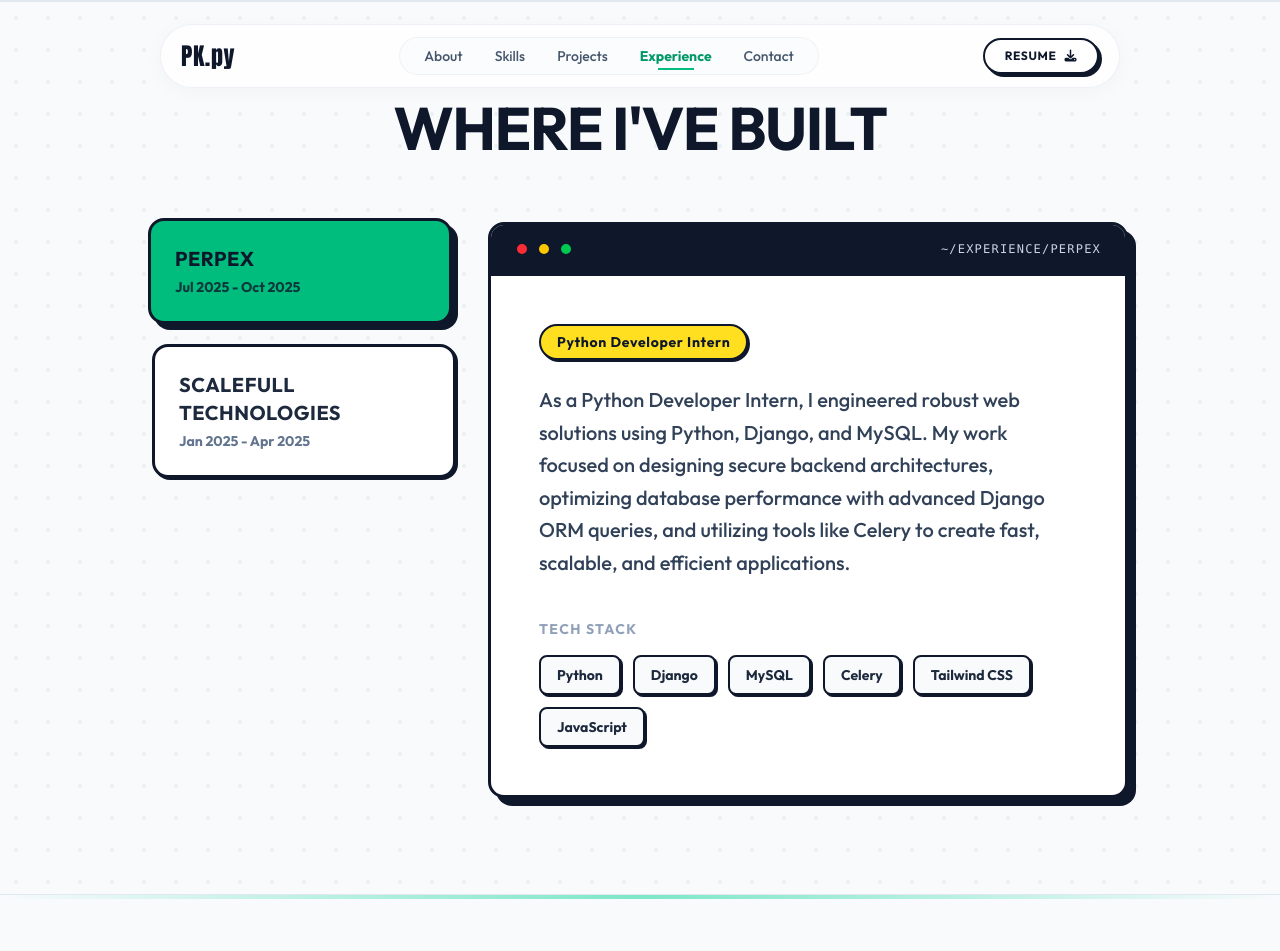
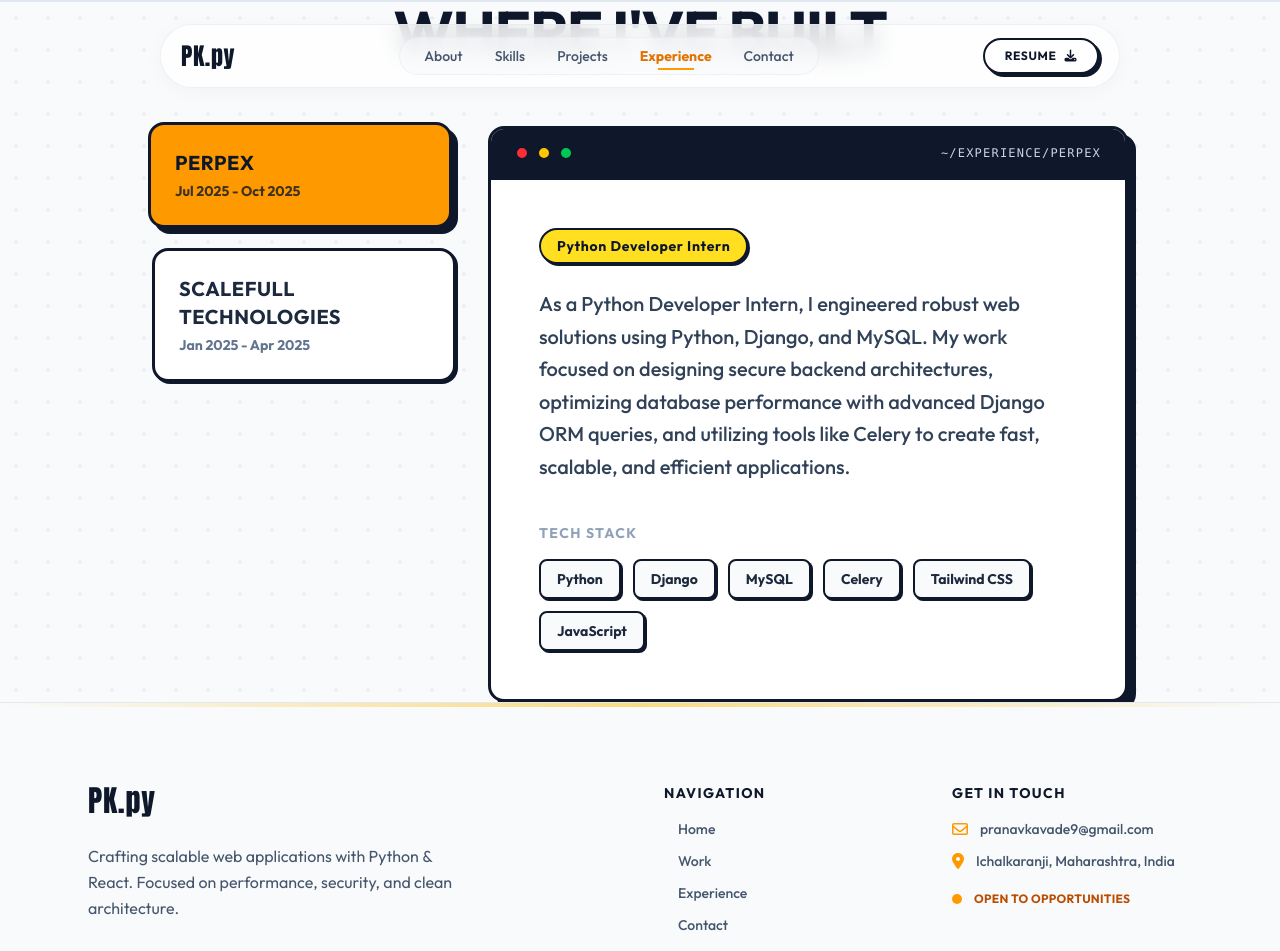
Before and after one commit to pranavkavade20/portfolio-pranav, a React (Vite) app: page /experience in a window 1280 px wide. Shown: the top 951 px of the page. Built offline with nearby package versions, Linux system fonts and the light colour scheme.

Commit message:
Update styling and structure across components: change color themes to amber, adjust layout elements for consistency, and add new SVG logo.

```diff
--- a/index.html
+++ b/index.html
@@ -3,7 +3,7 @@
 
 <head>
   <meta charset="UTF-8" />
-  <link rel="icon" type="image/svg+xml" href="src/assets/profile.jpg" />
+  <link rel="icon" type="image/svg+xml" href="src/assets/p.svg" />
   <meta name="viewport" content="width=device-width, initial-scale=1.0" />
   <title>portfolio-pranav</title>
   <link rel="preconnect" href="https://fonts.googleapis.com">
--- a/src/components/Contact/Contact.jsx
+++ b/src/components/Contact/Contact.jsx
@@ -11,7 +11,7 @@ function Contact() {
 
         {/* Outer offset container for a massive drop-shadow effect */}
         {/* Further Reduced padding/margin on mobile to maximize content area */}
-        <div className="bg-emerald-200 border-[3px] border-slate-900 p-2 md:p-4 rounded-[1.5rem] md:rounded-[4rem] shadow-[6px_6px_0px_0px_rgba(15,23,42,1)] md:shadow-[12px_12px_0px_0px_rgba(15,23,42,1)] transform transition-transform duration-500 hover:-translate-y-1 md:hover:-translate-y-2">
+        <div className="bg-amber-200 border-[3px] border-slate-900 p-2 md:p-4 rounded-[1.5rem] md:rounded-[4rem] shadow-[6px_6px_0px_0px_rgba(15,23,42,1)] md:shadow-[12px_12px_0px_0px_rgba(15,23,42,1)] transform transition-transform duration-500 hover:-translate-y-1 md:hover:-translate-y-2">
 
           {/* Inner Card */}
           <div className="bg-white border-[3px] border-slate-900 rounded-[1.2rem] md:rounded-[3.5rem] px-4 py-10 md:p-24 text-center relative overflow-hidden">
@@ -34,7 +34,7 @@ function Contact() {
 
               {/* Main CTA - Full width on mobile for better touch target */}
               <a href="mailto:pranavkavade9@gmail.com"
-                className="w-full sm:w-auto px-8 py-4 md:py-5 bg-emerald-400 border-[3px] border-slate-900 rounded-full text-slate-900 font-bold tracking-widest uppercase transition-all shadow-[3px_3px_0px_0px_rgba(15,23,42,1)] md:shadow-[6px_6px_0px_0px_rgba(15,23,42,1)] hover:shadow-none hover:translate-y-[3px] hover:translate-x-[3px] hover:bg-emerald-300 flex items-center justify-center gap-3 text-sm md:text-base">
+                className="w-full sm:w-auto px-8 py-4 md:py-5 bg-amber-400 border-[3px] border-slate-900 rounded-full text-slate-900 font-bold tracking-widest uppercase transition-all shadow-[3px_3px_0px_0px_rgba(15,23,42,1)] md:shadow-[6px_6px_0px_0px_rgba(15,23,42,1)] hover:shadow-none hover:translate-y-[3px] hover:translate-x-[3px] hover:bg-amber-300 flex items-center justify-center gap-3 text-sm md:text-base">
                 <i className="fa-regular fa-envelope text-lg md:text-xl"></i> Say Hello
               </a>
 
--- a/src/components/Experience/Experience.jsx
+++ b/src/components/Experience/Experience.jsx
@@ -10,7 +10,7 @@ function Experience() {
       period: 'Jul 2025 - Oct 2025',
       description: 'As a Python Developer Intern, I engineered robust web solutions using Python, Django, and MySQL. My work focused on designing secure backend architectures, optimizing database performance with advanced Django ORM queries, and utilizing tools like Celery to create fast, scalable, and efficient applications.',
       techStack: ['Python', 'Django', 'MySQL', 'Celery', 'Tailwind CSS', 'JavaScript'],
-      themeColor: 'bg-emerald-500' // Nod to Django green
+      themeColor: 'bg-amber-500'
     },
     {
       company: 'ScaleFull Technologies',
@@ -18,12 +18,12 @@ function Experience() {
       period: 'Jan 2025 - Apr 2025',
       description: 'As a Full Stack Developer Intern, I built dynamic, responsive web applications using the MERN stack. I specialized in crafting intuitive user interfaces with Tailwind CSS and Redux, while also managing database connections and media integration to deliver seamless, optimized user experiences.',
       techStack: ['MongoDB', 'Express.js', 'React.js', 'Node.js', 'Tailwind', 'Redux', 'Cloudinary'],
-      themeColor: 'bg-green-400' // Nod to MongoDB/Node greens
+      themeColor: 'bg-amber-500'
     }
   ];
 
   return (
-    <section id="experience" className="py-24 bg-slate-50 relative border-t-2 border-slate-200 overflow-hidden">
+    <section id="experience" className="pF-24 bg-slate-50 relative border-t-2 border-slate-200 overflow-hidden">
       {/* Blueprint Grid Background */}
       <div
         className="absolute inset-0 z-0 opacity-[0.05] pointer-events-none"
--- a/src/components/Footer/Footer.jsx
+++ b/src/components/Footer/Footer.jsx
@@ -22,7 +22,7 @@ const Footer = () => {
     <footer className="bg-slate-50 pt-12 pb-8 md:pt-20 md:pb-10 relative overflow-hidden border-t border-slate-200">
 
       {/* Top Gradient Line */}
-      <div className="absolute top-0 left-0 right-0 h-1 bg-gradient-to-r from-transparent via-emerald-400/50 to-transparent"></div>
+      <div className="absolute top-0 left-0 right-0 h-1 bg-gradient-to-r from-transparent via-amber-400/50 to-transparent"></div>
 
       <div className="container mx-auto max-w-6xl px-6">
 
@@ -31,7 +31,7 @@ const Footer = () => {
 
           {/* Brand Column */}
           <div className="md:col-span-2 space-y-4 md:space-y-6">
-            <Link to="/" className="font-['Anton'] text-2xl md:text-3xl text-slate-900 tracking-wide hover:text-emerald-500 transition-colors inline-block">
+            <Link to="/" className="font-['Anton'] text-2xl md:text-3xl text-slate-900 tracking-wide hover:text-amber-500 transition-colors inline-block">
               PK.py
             </Link>
             <p className="text-slate-600 text-sm md:text-base leading-relaxed max-w-sm">
@@ -45,7 +45,7 @@ const Footer = () => {
                   href={item.href}
                   target="_blank"
                   rel="noreferrer"
-                  className="w-10 h-10 rounded-full bg-white border-2 border-slate-900 flex items-center justify-center text-slate-900 hover:bg-emerald-400 hover:text-slate-900 transition-all duration-300 shadow-[2px_2px_0px_0px_rgba(15,23,42,1)] hover:shadow-[0px_0px_0px_0px_rgba(15,23,42,1)] hover:translate-x-0.5 hover:translate-y-0.5"
+                  className="w-10 h-10 rounded-full bg-white border-2 border-slate-900 flex items-center justify-center text-slate-900 hover:bg-amber-400 hover:text-slate-900 transition-all duration-300 shadow-[2px_2px_0px_0px_rgba(15,23,42,1)] hover:shadow-[0px_0px_0px_0px_rgba(15,23,42,1)] hover:translate-x-0.5 hover:translate-y-0.5"
                 >
                   <i className={`fab ${item.icon} text-lg`}></i>
                 </a>
@@ -61,8 +61,8 @@ const Footer = () => {
             <ul className="space-y-3">
               {navLinks.map((link) => (
                 <li key={link.name}>
-                  <Link to={link.path} className="text-slate-600 hover:text-emerald-600 transition-colors text-sm font-medium flex items-center gap-2 group">
-                    <span className="w-1.5 h-1.5 rounded-full bg-emerald-400 opacity-0 group-hover:opacity-100 transition-opacity"></span>
+                  <Link to={link.path} className="text-slate-600 hover:text-amber-600 transition-colors text-sm font-medium flex items-center gap-2 group">
+                    <span className="w-1.5 h-1.5 rounded-full bg-amber-400 opacity-0 group-hover:opacity-100 transition-opacity"></span>
                     {link.name}
                   </Link>
                 </li>
@@ -77,21 +77,21 @@ const Footer = () => {
             </h4>
             <ul className="space-y-3 text-sm text-slate-600 font-medium">
               <li className="flex items-start gap-3">
-                <i className="far fa-envelope text-emerald-500 text-base mt-0.5"></i>
-                <a href="mailto:pranavkavade9@gmail.com" className="hover:text-emerald-600 transition-colors break-all">
+                <i className="far fa-envelope text-amber-500 text-base mt-0.5"></i>
+                <a href="mailto:pranavkavade9@gmail.com" className="hover:text-amber-600 transition-colors break-all">
                   pranavkavade9@gmail.com
                 </a>
               </li>
               <li className="flex items-start gap-3">
-                <i className="fas fa-map-marker-alt text-emerald-500 text-base mt-0.5"></i>
+                <i className="fas fa-map-marker-alt text-amber-500 text-base mt-0.5"></i>
                 <span>Ichalkaranji, Maharashtra, India</span>
               </li>
               <li className="flex items-center gap-3 pt-2">
                 <span className="relative flex h-2.5 w-2.5">
-                  <span className="animate-ping absolute inline-flex h-full w-full rounded-full bg-emerald-400 opacity-75"></span>
-                  <span className="relative inline-flex rounded-full h-2.5 w-2.5 bg-emerald-500"></span>
+                  <span className="animate-ping absolute inline-flex h-full w-full rounded-full bg-amber-400 opacity-75"></span>
+                  <span className="relative inline-flex rounded-full h-2.5 w-2.5 bg-amber-500"></span>
                 </span>
-                <span className="text-emerald-700 font-bold text-xs uppercase tracking-wide">Open to opportunities</span>
+                <span className="text-amber-700 font-bold text-xs uppercase tracking-wide">Open to opportunities</span>
               </li>
             </ul>
           </div>
--- a/src/components/Header/Header.jsx
+++ b/src/components/Header/Header.jsx
@@ -39,7 +39,7 @@ function Header() {
 
         {/* 1. Logo Section */}
         <Link to="/" className="group flex items-center gap-2 select-none" onClick={() => setIsMenuOpen(false)}>
-          <span className="font-['Anton'] text-xl md:text-2xl tracking-wide text-slate-900 group-hover:text-emerald-600 transition-colors">
+          <span className="font-['Anton'] text-xl md:text-2xl tracking-wide text-slate-900 group-hover:text-amber-600 transition-colors">
             PK.py
           </span>
         </Link>
@@ -52,13 +52,13 @@ function Header() {
               to={item.path}
               className={({ isActive }) => `
                 text-xs lg:text-sm font-medium transition-colors relative group
-                ${isActive ? 'text-emerald-600 font-semibold' : 'text-slate-600 hover:text-emerald-600'}
+                ${isActive ? 'text-amber-600 font-semibold' : 'text-slate-600 hover:text-amber-600'}
               `}
             >
               {({ isActive }) => (
                 <>
                   {item.name}
-                  <span className={`absolute -bottom-1 left-1/2 h-0.5 bg-emerald-500 transition-all duration-300
+                  <span className={`absolute -bottom-1 left-1/2 h-0.5 bg-amber-500 transition-all duration-300
                     ${isActive ? 'w-1/2 left-1/4' : 'w-0 group-hover:w-1/2 group-hover:left-1/4'}
                   `}></span>
                 </>
@@ -81,7 +81,7 @@ function Header() {
           {/* Increased touch target size for mobile */}
           <button
             onClick={() => setIsMenuOpen(!isMenuOpen)}
-            className="md:hidden p-2 text-slate-900 hover:text-emerald-600 transition-colors focus:outline-none"
+            className="md:hidden p-2 text-slate-900 hover:text-amber-600 transition-colors focus:outline-none"
             aria-label="Toggle Menu"
           >
             {isMenuOpen ? (
@@ -116,8 +116,8 @@ function Header() {
               className={({ isActive }) => `
                 px-4 py-3 rounded-xl text-sm font-medium transition-all duration-200 flex items-center justify-between group
                 ${isActive
-                  ? 'bg-emerald-50 text-emerald-700 border border-emerald-100'
-                  : 'text-slate-600 hover:text-emerald-600 hover:bg-slate-50'}
+                  ? 'bg-amber-50 text-amber-700 border border-amber-100'
+                  : 'text-slate-600 hover:text-amber-600 hover:bg-slate-50'}
               `}
             >
               {item.name}
--- a/src/components/Project/Project.jsx
+++ b/src/components/Project/Project.jsx
@@ -116,7 +116,7 @@ function Project() {
                   className="flex-1 xl:flex-none text-center px-6 py-3 rounded-full border-2 border-slate-900 bg-white text-slate-900 font-bold tracking-wider uppercase text-xs hover:bg-slate-50 transition-all shadow-[3px_3px_0px_0px_rgba(15,23,42,1)] hover:shadow-[0px_0px_0px_0px_rgba(15,23,42,1)] hover:translate-x-[3px] hover:translate-y-[3px]">
                   <i className="fab fa-github mr-2 text-lg"></i> Code
                 </a>
-                <a href={activeProject.links.demo} className="flex-1 xl:flex-none text-center px-6 py-3 rounded-full border-2 border-slate-900 bg-emerald-400 text-slate-900 font-bold tracking-wider uppercase text-xs hover:bg-emerald-300 transition-all shadow-[3px_3px_0px_0px_rgba(15,23,42,1)] hover:shadow-[0px_0px_0px_0px_rgba(15,23,42,1)] hover:translate-x-[3px] hover:translate-y-[3px]">
+                <a href={activeProject.links.demo} className="flex-1 xl:flex-none text-center px-6 py-3 rounded-full border-2 border-slate-900 bg-amber-400 text-slate-900 font-bold tracking-wider uppercase text-xs hover:bg-amber-300 transition-all shadow-[3px_3px_0px_0px_rgba(15,23,42,1)] hover:shadow-[0px_0px_0px_0px_rgba(15,23,42,1)] hover:translate-x-[3px] hover:translate-y-[3px]">
                   Live Demo
                 </a>
               </div>
```
Also changed, not shown: src/components/About/About.jsx (+5 -5 lines), src/assets/p.svg (added).
